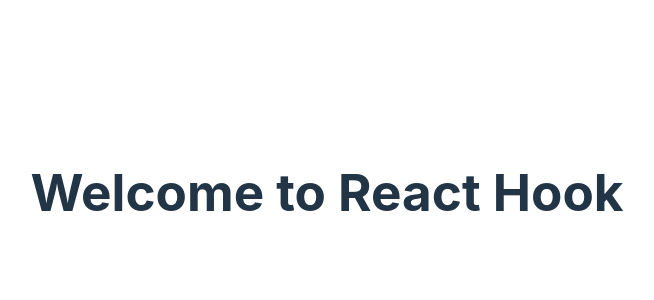
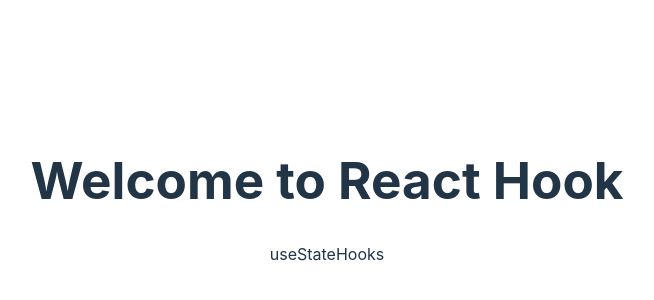
Before and after one commit to JoyDhar32/lessons, a React (Vite) app in the folder React/reactHooks/: page / in a window 1280 px wide. Shown: the part 208-508 px from the top of the page, without its empty margins (313-967 px from the left). Built offline with nearby package versions, Linux system fonts and the light colour scheme.

Commit message:
useState

```diff
--- a/React/reactHooks/src/App.jsx
+++ b/React/reactHooks/src/App.jsx
@@ -1,10 +1,12 @@
 import { useState } from "react";
 import "./App.css";
+import UseStateHooks from "./components/UseStateHooks";
 
 function App() {
   return (
     <>
       <h1>Welcome to React Hook</h1>
+      <UseStateHooks />
     </>
   );
 }
--- /dev/null
+++ b/React/reactHooks/src/components/UseStateHooks.jsx
@@ -0,0 +1,7 @@
+import React from 'react'
+const UseStateHooks = () => {
+  return (
+    <div>useStateHooks</div>
+  )
+}
+export default UseStateHooks
```
